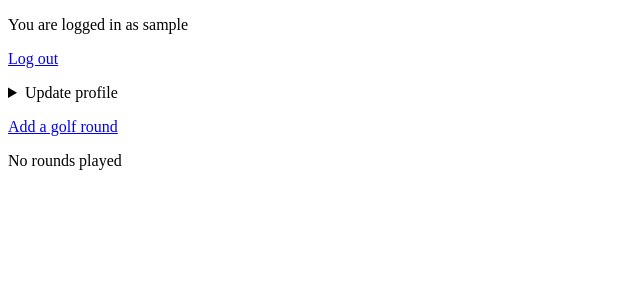
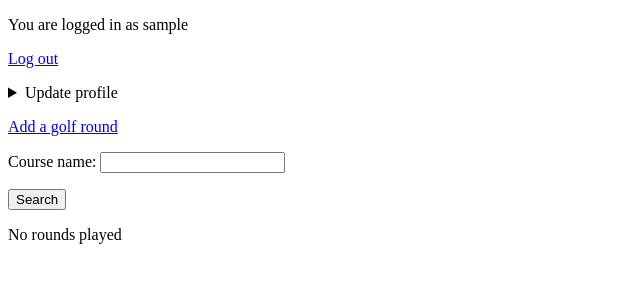
Before and after one commit to akuraunio/golf-game-tracker, a Flask app: page / in a window 1280 px wide. Shown: the top 300 px of the page, without its empty margins (0-640 px from the left). Run offline with Flask 3, Linux system fonts and the light colour scheme; the visitor is signed in with stand-in values (Sample User, id 1); data comes from the database, SQL or seed files in the repository; data that the repository does not hold is empty.

Commit message:
Added simple search functionality for rounds with course name

```diff
--- a/app.py
+++ b/app.py
@@ -4,6 +4,7 @@ import sqlite3
 from werkzeug.security import generate_password_hash, check_password_hash
 import db
 import config
+from search_course import search_course
 
 app = Flask(__name__)
 app.secret_key = config.secret_key
@@ -108,3 +109,9 @@ def add_round():
     sql = "INSERT INTO rounds (user_id, course, played_date, played_tee, played_strokes, holes) VALUES (?, ?, ?, ?, ?, ?)"
     db.execute(sql, [user_id, course, played_date, tee, strokes, holes])
     return redirect("/")
+
+@app.route("/search")
+def search():
+    query = request.args.get("query")
+    results = search_course(query) if query else []
+    return render_template("search.html", query=query, results=results)
--- /dev/null
+++ b/search_course.py
@@ -0,0 +1,5 @@
+import db
+
+def search_course(query):
+    sql = """SELECT course, played_date, played_tee, played_strokes, holes FROM rounds WHERE course LIKE ?"""
+    return db.query(sql, ["%" + query + "%"])
--- a/templates/index.html
+++ b/templates/index.html
@@ -37,6 +37,17 @@
     <p>
     <a href="/add_round_page">Add a golf round</a>
     </p>
+    <form action="/search" method="get">
+        <p>
+          Course name:
+          {% if query %}
+          <input type="text" name="query" value="{{ query }}" />
+          {% else %}
+          <input type="text" name="query" />
+          {% endif %}
+        </p>
+    <input type="submit" value="Search" />
+    </form>
     {% if rounds %}
     <h2>Rounds played</h2>
     <ul>
```
Also changed, not shown: templates/search.html (added, +16 -0 lines).
